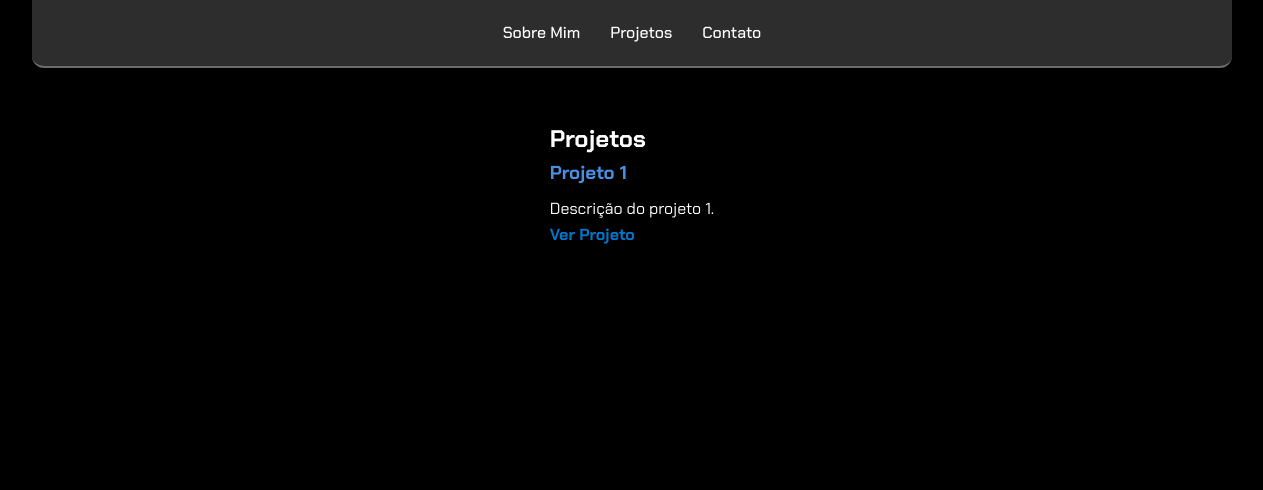
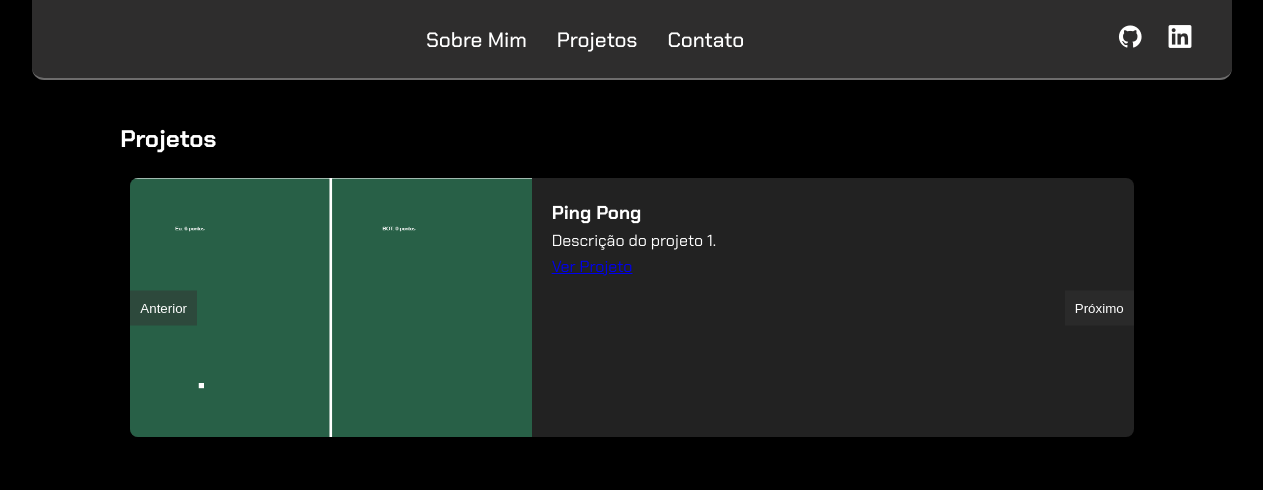
Before and after one commit to ithaloborgo/TrabalhoFaculdade, a website: page projetos.html in a window 1536 px wide. Shown: the whole page, without its empty margins (136-1399 px from the left). Drawn offline with nearby package versions, Linux system fonts and the light colour scheme.

Commit message:
Terminado home e começado projetos

```diff
--- a/css/styles.css
+++ b/css/styles.css
@@ -98,6 +98,24 @@
     color: #d4eaff;
   }
 
+  .nav-content {
+    display: flex;
+    justify-content: space-between;
+    align-items: center;
+    max-width: 1200px;
+    margin: 0 auto;
+  }
+
+  .nav-social a {
+    color: white;
+    margin-left: 20px;
+    font-size: 1.5rem;
+    text-decoration: none;
+    transition: color 0.3s ease;
+  }
+
+
+
   /* seções principais */
   main section {
     color: white;
@@ -165,24 +183,72 @@
   }
 
   /* projetos */
-  .projeto {
-    margin-bottom: 20px;
+  /* Container do carousel */
+  .carousel-container {
+    position: relative;
+    overflow: hidden;
+    margin: 20px 0;
   }
 
-  .projeto h3 {
-    margin-bottom: 8px;
-    color: #4a90e2;
+  /* Carousel que contém os itens */
+  .carousel {
+    display: flex;
+    transition: transform 0.5s ease;
   }
 
-  .projeto a {
-    color: #0077cc;
-    text-decoration: none;
-    font-weight: bold;
+  /* Cada item do carousel ocupa 100% da largura do container */
+  .carousel-item {
+    min-width: 100%;
+    box-sizing: border-box;
+    padding: 0 10px;
   }
 
-  .projeto a:hover {
-    text-decoration: underline;
+  /* Estilização do card */
+  .card {
+    display: flex;
+    background: #222;
+    border-radius: 8px;
+    overflow: hidden;
   }
+
+  /* Imagem ocupa 40% do card */
+  .card-image {
+    width: 40%;
+  }
+
+  .card-image img {
+    width: 100%;
+    height: 100%;
+    object-fit: cover;
+  }
+
+  /* Descrição ocupa 60% do card */
+  .card-description {
+    width: 60%;
+    padding: 20px;
+    color: white;
+  }
+
+  /* Controles do carousel */
+  .carousel-control {
+    position: absolute;
+    top: 50%;
+    transform: translateY(-50%);
+    background-color: rgba(50, 50, 50, 0.5);
+    color: white;
+    border: none;
+    padding: 10px;
+    cursor: pointer;
+  }
+
+  .carousel-control.prev {
+    left: 10px;
+  }
+
+  .carousel-control.next {
+    right: 10px;
+  }
+
 
   /* formulário de contato */
   form {
@@ -303,9 +369,7 @@
     }
   }
 
-  /* ========= RESPONSIVIDADE ========= */
 
-/* Tablets até 1024px */
   @media (max-width: 1024px) {
     .sobre-mim {
       flex-direction: column;
@@ -331,7 +395,6 @@
     }
   }
 
-/* Celulares até 600px */
   @media (max-width: 600px) {
     body {
       padding: 10px;
@@ -383,23 +446,72 @@
 
   /* Telas muito grandes (ex: 1440px+) */
   @media (min-width: 1440px) {
+
+    .nav-container {
+      position: fixed;
+      top: 0;
+      left: 50%;
+      transform: translateX(-50%);
+      width: 100%;
+      max-width: 1200px;
+      background-color: #2e2d2d;
+      padding: 20px 40px;
+      border-bottom: 2px solid rgba(255, 255, 255, 0.3);
+      box-shadow: 0 4px 8px rgba(0, 0, 0, 0.1);
+      border-radius: 0 0 12px 12px;
+      z-index: 1000;
+    }
+
+    .nav-content {
+      display: flex;
+      justify-content: space-between;
+      align-items: center;
+      max-width: 1200px;
+      margin: 0 auto;
+    }
+
+    .nav-links {
+      list-style: none;
+      display: flex;
+      justify-content: center;
+      gap: 30px;
+      max-width: 1200px;
+      margin: 0 auto;
+      padding: 0 40px;
+    }
+
+    .nav-links li a {
+      color: white;
+      text-decoration: none;
+      font-weight: 500;
+      font-size: 1.3rem;
+      transition: color 0.3s ease;
+    }
+
+
     .sobre-mim h1 {
       font-size: clamp(2.5rem, 5vw, 4rem);
     }
 
     .bemvindo span {
-    font-size: clamp(1.4rem, 4vw, 2rem);
+      font-size: clamp(2rem, 4vw, 2.5rem);
     }
 
     .sobre-mim .foto img {
       max-width: 400px;
     }
 
+    .sobre-mim p {
+      font-size: 1.5rem;
+      line-height: 1.6;
+      text-align: left;
+    }
+
     .skills-titulo {
       font-size: 3rem;
-    color: #00e1ff; /* Cor de destaque para o título */
+      color: #00e1ff;
       font-weight: bold;
-    margin-bottom: 20px; /* Espaçamento entre o título e os botões */
+      margin-bottom: 20px;
     }
 
     .skill-btn {
@@ -408,7 +520,7 @@
       margin-bottom: 30px;
       color: white;
       padding: 0px 60px;
-    border: 2px solid #313131; /* Bordas cinzas */
+      border: 2px solid #313131;
       border-radius: 10px;
       font-size: 4rem;
       font-weight: bold;
--- a/projetos.html
+++ b/projetos.html
@@ -1,33 +1,63 @@
 <!DOCTYPE html>
 <html lang="pt-BR">
+
 <head>
   <meta charset="UTF-8">
   <meta name="viewport" content="width=device-width, initial-scale=1.0">
   <title>Projetos</title>
   <link rel="stylesheet" href="css/styles.css">
+  <link rel="stylesheet" type='text/css' href="https://cdn.jsdelivr.net/gh/devicons/devicon@latest/devicon.min.css" />
 </head>
+
 <body>
 
   <nav class="nav-container">
+    <div class="nav-content">
       <ul class="nav-links">
         <li><a href="index.html">Sobre Mim</a></li>
         <li><a href="projetos.html">Projetos</a></li>
         <li><a href="contato.html">Contato</a></li>
       </ul>
+      <div class="nav-social">
+        <a href="https://github.com/ithaloborgo" target="_blank" title="GitHub">
+          <i class="devicon-github-original"></i>
+        </a>
+        <a href="https://www.linkedin.com/in/ithalo-borgo-5241a3340/" target="_blank" title="LinkedIn">
+          <i class="devicon-linkedin-plain"></i>
+        </a>
+      </div>
+    </div>
   </nav>
 
   <main>
     <section id="projetos">
       <h1>Projetos</h1>
-      <article class="projeto">
-        <h3>Projeto 1</h3>
+      <div class="carousel-container">
+        <div class="carousel">
+          <!-- Card 1 -->
+          <div class="carousel-item">
+            <div class="card">
+              <div class="card-image">
+                <img src="img/pingpong.png" alt="Imagem do Projeto 1">
+              </div>
+              <div class="card-description">
+                <h3>Ping Pong</h3>
                 <p>Descrição do projeto 1.</p>
-        <a href="https://github.com/seuusuario/projeto1" target="_blank">Ver Projeto</a>
-      </article>
-      <!-- Adicione mais projetos aqui -->
+                <a href="https://github.com/ithaloborgo/Joguinho-Ping-Pong" target="_blank">Ver Projeto</a>
+              </div>
+            </div>
+          </div>
+          <!-- Adicione mais carousel-item conforme necessário -->
+        </div>
+        <!-- Controles do carousel -->
+        <button class="carousel-control prev">Anterior</button>
+        <button class="carousel-control next">Próximo</button>
+      </div>
     </section>
+
   </main>
 
   <script src="js/scripts.js"></script>
 </body>
+
 </html>
```
Also changed, not shown: contato.html (+19 -5 lines), index.html (+17 -6 lines), img/pingpong.png (added). Lines whose indentation alone changed are shown as unchanged.
